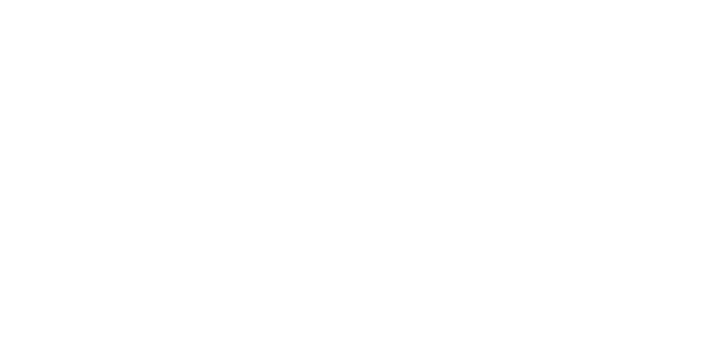
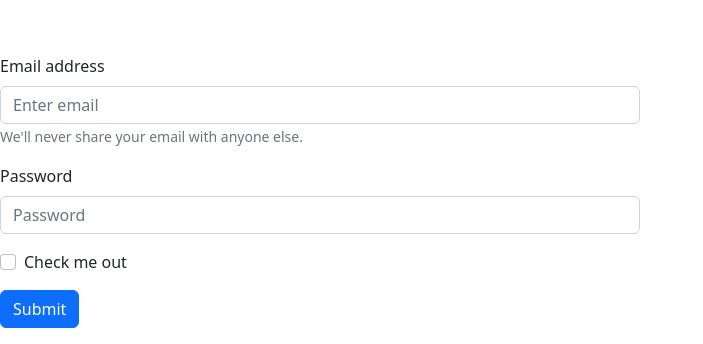
Before and after one commit to unclebonn/jest-swt, a React (Create React App) app: page / in a window 1280 px wide. Shown: the part 746-1090 px from the top of the page, without its empty margins (0-703 px from the left). Before the commit the page ends 800 px from the top, so only its background shows below. Built offline with nearby package versions, Linux system fonts and the light colour scheme.

Commit message:
init lam

```diff
--- a/package.json
+++ b/package.json
@@ -7,8 +7,11 @@
     "@testing-library/jest-dom": "^5.16.5",
     "@testing-library/react": "^13.4.0",
     "@testing-library/user-event": "^13.5.0",
+    "axios": "^1.3.4",
+    "bootstrap": "^5.2.3",
     "gh-pages": "^5.0.0",
     "react": "^18.2.0",
+    "react-bootstrap": "^2.7.2",
     "react-dom": "^18.2.0",
     "react-scripts": "5.0.1",
     "web-vitals": "^2.1.4"
--- a/src/App.js
+++ b/src/App.js
@@ -1,5 +1,9 @@
 import { useRef, useState } from "react";
 import { fibonacci } from "./fibonancci";
+
+import Login from "./Components/login/Login";
+
+
 function App() {
   const [result, setResult] = useState(undefined);
   const [error, setError] = useState(undefined);
@@ -9,22 +13,35 @@
     try {
       const fibonacciNumber = fibonacci(input.current.value);
       setResult(fibonacciNumber);
-      setError(null)
+      setError(null);
     } catch (error) {
       console.log(error.message);
       setError(error.message);
     }
-  }
+  };
 
   return (
+    <>
       <div className="w-75 vh-100 m-auto pt-5">
         {/* Header */}
         <h1 className="text-center">Jest Test- SWT</h1>
 
         {/* Input */}
         <div className="input-group w-50 mt-5 mx-auto">
-        <input type="text" ref={input} className="form-control" id="inputGroupFile01" />
-        <button onClick={() => onClick()} className="btn btn-outline-secondary" type="button" id="button-addon1">Fibonacci</button>
+          <input
+            type="text"
+            ref={input}
+            className="form-control"
+            id="inputGroupFile01"
+          />
+          <button
+            onClick={() => onClick()}
+            className="btn btn-outline-secondary"
+            type="button"
+            id="button-addon1"
+          >
+            Fibonacci
+          </button>
         </div>
 
         {error && <h4 className="text-center mt-2 text-danger">{error}</h4>}
@@ -32,6 +49,8 @@
         {/* Result */}
         <h2 className="text-center mt-5">Result: {result && result}</h2>
       </div>
+      <Login />
+    </>
   );
 }
 
--- /dev/null
+++ b/src/Components/login/Login.jsx
@@ -0,0 +1,48 @@
+import axios from "axios";
+import { useState } from "react";
+import 'bootstrap/dist/css/bootstrap.min.css';
+import Button from 'react-bootstrap/Button';
+import Form from 'react-bootstrap/Form';
+
+const Login = () => {
+  const [email, setEmail] = useState("");
+  const [password, setPassword] = useState("");
+
+  const handleLogin = async (e) => {
+    e.preventDefault();
+    try {
+      const { data } = await axios.get(
+        "https://reqres.in/api/login"
+      );
+    } catch {
+
+    }
+  };
+
+  return (
+    <div className="containerz mb-3" style={{display: 'flex', margin: 'auto auto'}}>
+      <Form style={{ width: '50%' }}>
+        <Form.Group className="mb-3" controlId="formBasicEmail">
+          <Form.Label>Email address</Form.Label>
+          <Form.Control value={email} type="email" placeholder="Enter email" onChange={(e) => setEmail(e.target.value)}/>
+          <Form.Text className="text-muted">
+            We'll never share your email with anyone else.
+          </Form.Text>
+        </Form.Group>
+
+        <Form.Group className="mb-3" controlId="formBasicPassword">
+          <Form.Label>Password</Form.Label>
+          <Form.Control value={password} type="password" placeholder="Password" onChange={(e) => setPassword(e.target.value)}/>
+        </Form.Group>
+        <Form.Group className="mb-3" controlId="formBasicCheckbox">
+          <Form.Check type="checkbox" label="Check me out" />
+        </Form.Group>
+        <Button variant="primary" type="submit">
+          Submit
+        </Button>
+      </Form>
+    </div>
+  );
+};
+
+export default Login;
```
Also changed, not shown: 2 other files (tests, documents, lock files or other folders). Lines whose indentation alone changed are shown as unchanged.
